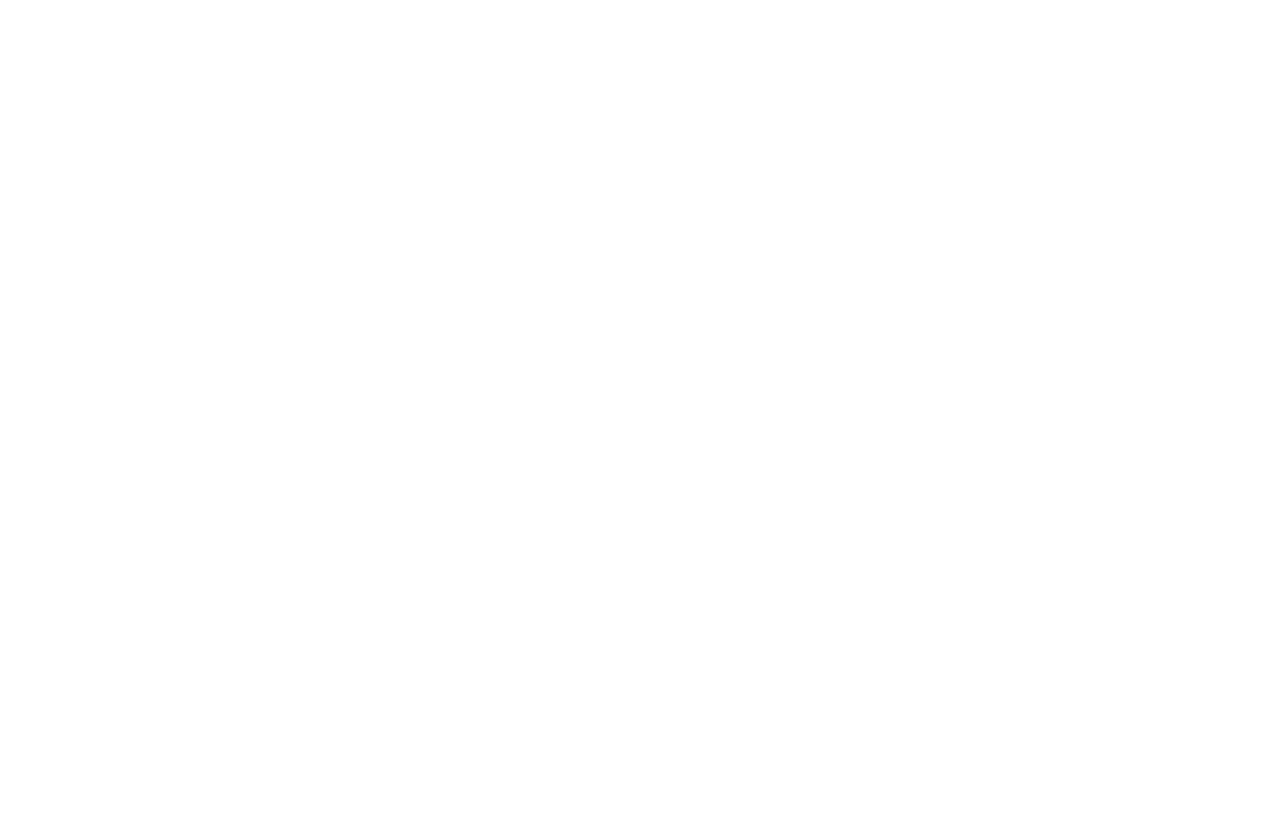
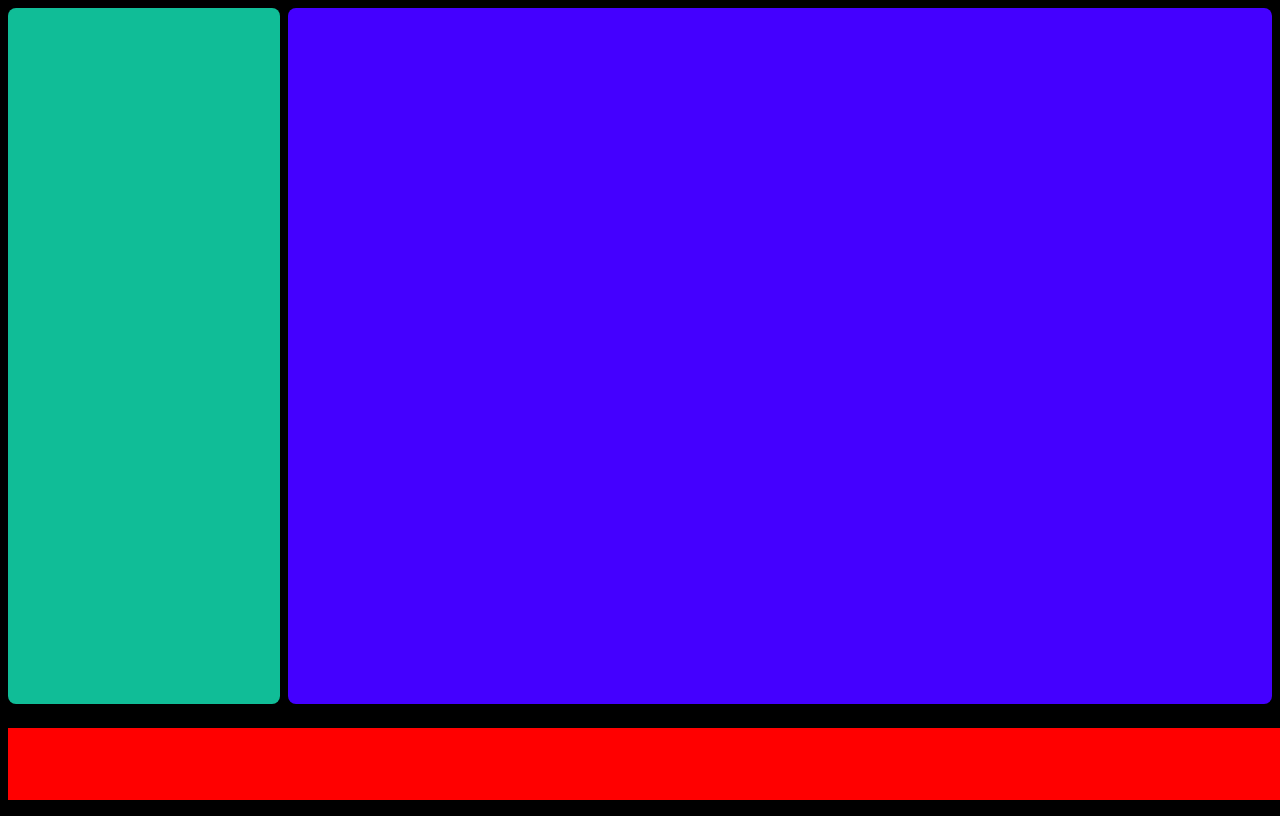
Before and after one commit to shubgoyal23/spotify, a plain HTML site: page index.html in a window 1280 px wide. Drawn offline with Linux system fonts and the light colour scheme.

Commit message:
bioler plate made

```diff
--- a/index.html
+++ b/index.html
@@ -1,13 +1,37 @@
 <!DOCTYPE html>
 <html lang="en">
-<head>
-    <meta charset="UTF-8">
-    <meta name="viewport" content="width=device-width, initial-scale=1.0">
+  <head>
+    <meta charset="UTF-8" />
+    <meta name="viewport" content="width=device-width, initial-scale=1.0" />
     <title>spotify</title>
-    <link rel="stylesheet" href="style.css">
+    <link rel="stylesheet" href="style.css" />
+    <link
+      rel="icon"
+      sizes="32x32"
+      type="image/png"
+      href="/spotify/assets/logo.png"
+    />
     <script src="app.js" defer></script>
-</head>
-<body>
-
-</body>
+    <link rel="preconnect" href="https://fonts.googleapis.com" />
+    <link rel="preconnect" href="https://fonts.gstatic.com" crossorigin />
+    <link
+      href="https://fonts.googleapis.com/css2?family=Montserrat:wght@400;700&display=swap"
+      rel="stylesheet"
+    />
+    <link
+      rel="stylesheet"
+      href="https://cdnjs.cloudflare.com/ajax/libs/font-awesome/6.5.1/css/all.min.css"
+      integrity="sha512-DTOQO9RWCH3ppGqcWaEA1BIZOC6xxalwEsw9c2QQeAIftl+Vegovlnee1c9QX4TctnWMn13TZye+giMm8e2LwA=="
+      crossorigin="anonymous"
+      referrerpolicy="no-referrer"
+    />
+  </head>
+  <body>
+    <div class="nav-bar">
+      <div class="home"></div>
+      <div class="search"></div>
+    </div>
+    <div class="main"></div>
+    <div class="player"></div>
+  </body>
 </html>
--- a/style.css
+++ b/style.css
@@ -0,0 +1,32 @@
+body{
+    background-color: black;
+    color: white;
+    margin: 0;
+    padding: 0.5rem;
+    overflow: hidden;
+    display: flex;
+    height: 100vh;
+    font-family: 'Montserrat', sans-serif;
+}
+.nav-bar{
+    width: 17rem;
+    height: 87%;
+    background-color: rgb(16, 189, 151);
+    border-radius: 0.5rem;
+    margin-right: 0.5rem;
+}
+.main{
+    flex: 1;
+    height: 87%;
+    background-color: rgb(68, 0, 255);
+    border-radius: 0.5rem;
+
+
+}
+.player{
+    position: fixed;
+    bottom: 0;
+    height: 72px;
+    width: 100%;
+    background-color: red;
+}
```
